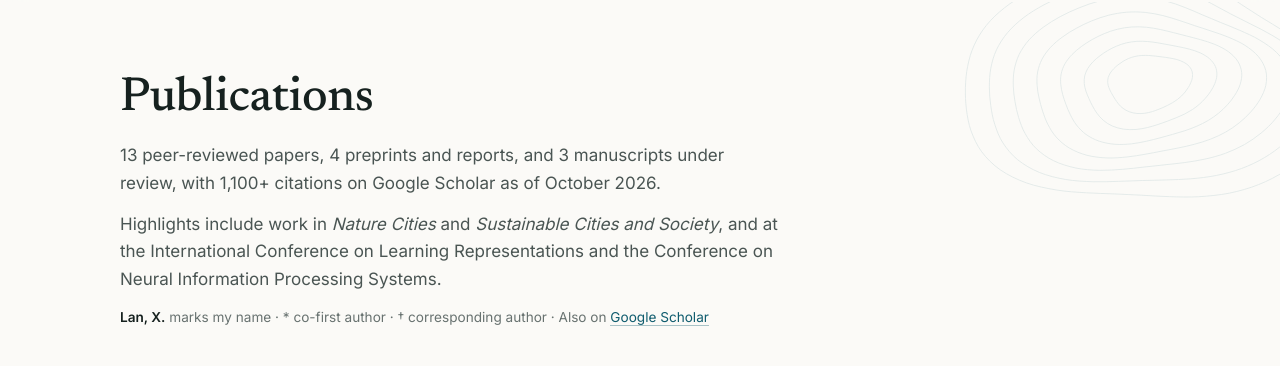
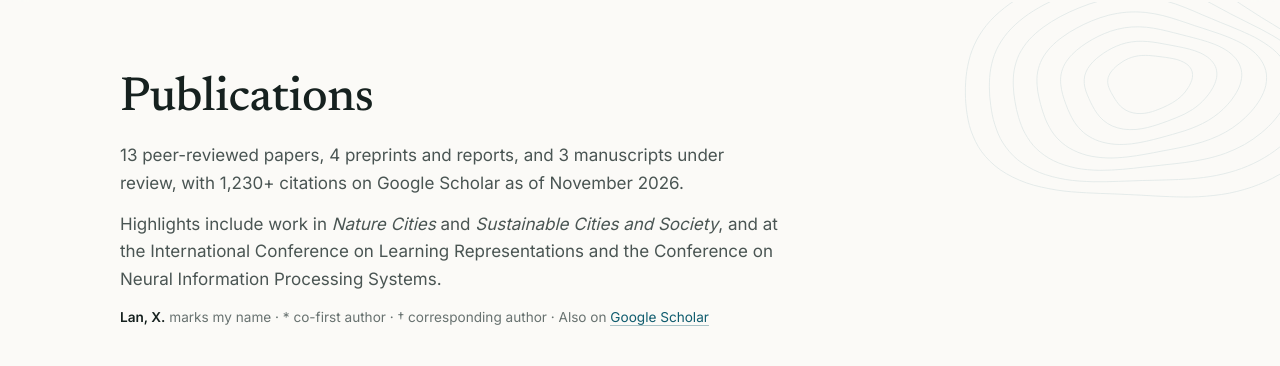
Before and after one commit to xinlan-science/xinlan-science.github.io, a Jekyll site: the page built from publications.html, in a window 1280 px wide and 900 px high. Shown: the part 63-429 px from the top of the window. Built offline with Jekyll 4.4.1, drawn with Linux system fonts in a browser that asks for light colours.

Commit message:
Update Google Scholar citations to 1,230 as of November 2026
Co-Authored-By: Claude Opus 5.5 <noreply@anthropic.com>

```diff
--- a/_data/profile.yml
+++ b/_data/profile.yml
@@ -3,9 +3,9 @@ role: Postdoctoral Fellow
 affiliation_short: Michigan State University & University of Michigan
 email: lanxin1@msu.edu
 
-citations: "1,100"
+citations: "1,230"
 citations_suffix: "+"
-citations_asof: October 2026
+citations_asof: November 2026
 
 postdoc_funding: "≈ $189,000"
 postdoc_funding_short: "$189"
```
